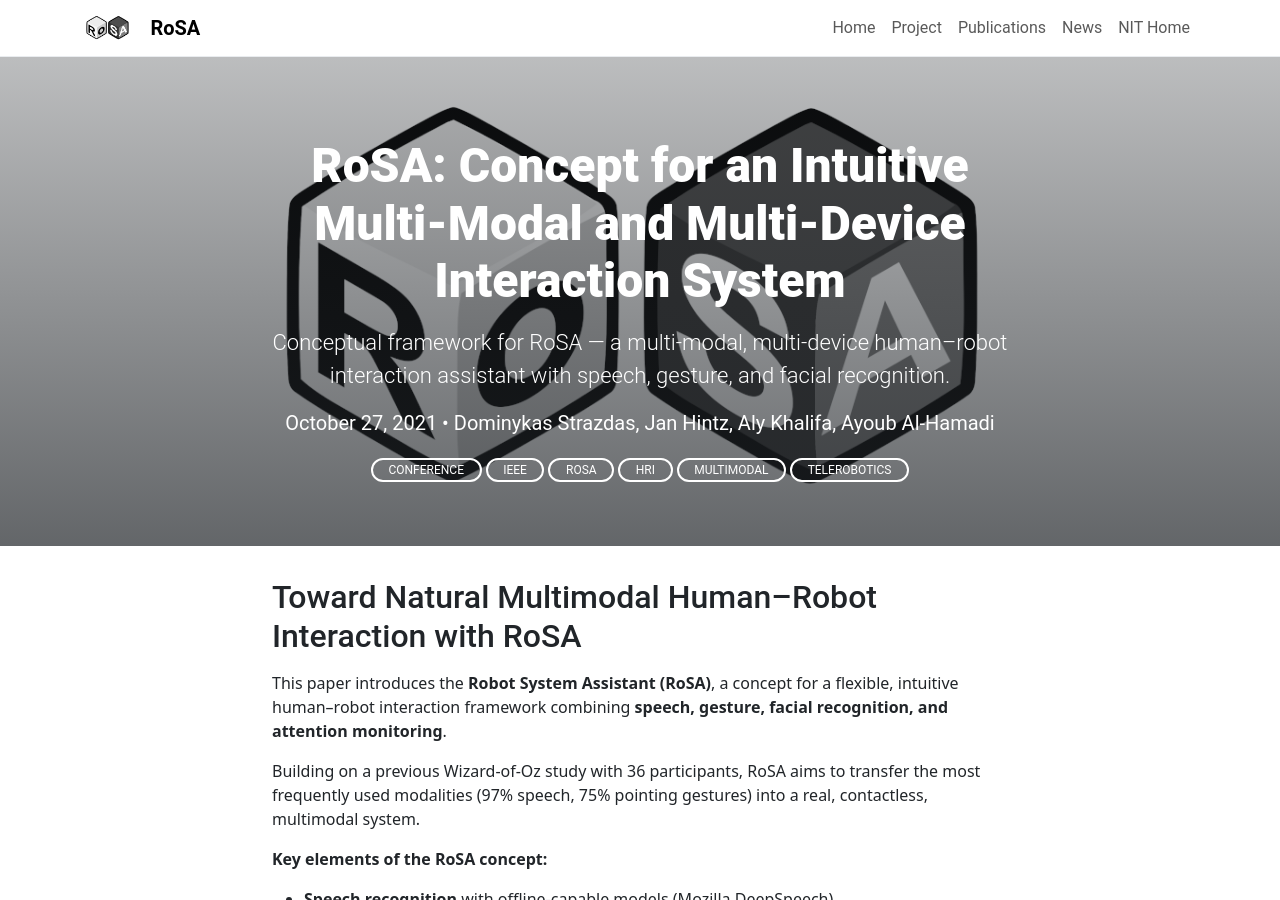
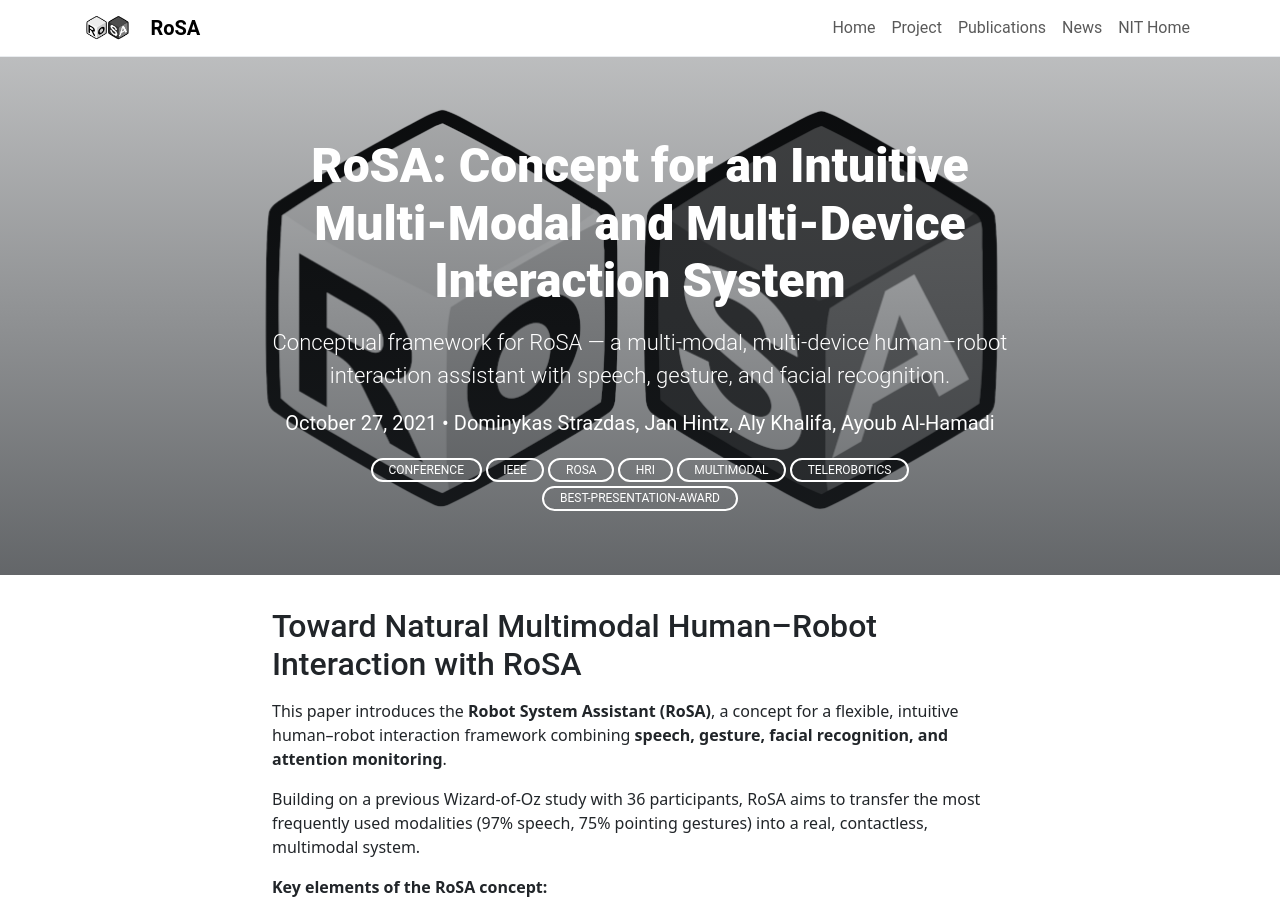
Before and after one commit to ovgu-nit/rosa, a Jekyll site: the page built from _posts/2021-10-27-rosa2-concept.md, in a window 1280 px wide and 900 px high. Built offline with Jekyll 4.4.1, drawn with Linux system fonts in a browser that asks for light colours.

Commit message:
Update 2021-10-27-rosa2-concept.md

```diff
--- a/_posts/2021-10-27-rosa2-concept.md
+++ b/_posts/2021-10-27-rosa2-concept.md
@@ -6,7 +6,7 @@ image: /assets/theme/images/concept.png
 author: "Dominykas Strazdas, Jan Hintz, Aly Khalifa, Ayoub Al-Hamadi"
 categories: [Publication, Conference, RoSA]
 conference: "**IEEE International Conference on Human-Machine Systems (ICHMS), 2021**"
-tags: [Conference, IEEE, RoSA, HRI, Multimodal, Telerobotics]
+tags: [Conference, IEEE, RoSA, HRI, Multimodal, Telerobotics, Best-Presentation-Award]
 ---
 
 ## Toward Natural Multimodal Human–Robot Interaction with RoSA
```
